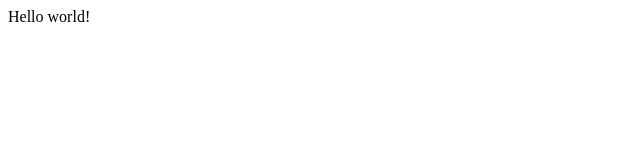
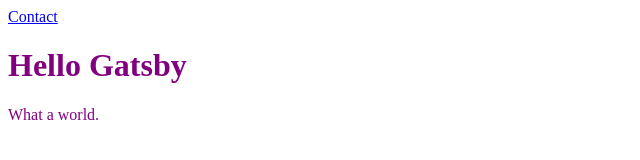
Before and after one commit to ayoayco/hello-world-gatsby, a Gatsby site: page / in a window 1280 px wide. Shown: the whole page, without its empty margins (0-640 px from the left). Built offline with nearby package versions, Linux system fonts and the light colour scheme; Gatsby itself is replaced by a stand-in of ours.

Commit message:
new pages

```diff
--- /dev/null
+++ b/src/components/header.js
@@ -0,0 +1,3 @@
+import React from "react"
+
+export default props => <h1>{props.headerText || 'Header Text Empty'}</h1>
--- /dev/null
+++ b/src/pages/contact.js
@@ -0,0 +1,11 @@
+import React from "react"
+import { Link } from "gatsby"
+import Header from "../components/header"
+
+export default () => (
+  <div style={{ color: `teal` }}>
+    <Link to="/">Home</Link>
+    <Header headerText="Contact" />
+    <p>Send us a message!</p>
+  </div>
+)
--- a/src/pages/index.js
+++ b/src/pages/index.js
@@ -1,3 +1,11 @@
-import React from "react"
+import React from 'react'
+import { Link } from 'gatsby'
+import Header from '../components/header'
 
-export default () => <div>Hello world!</div>
+export default () => (
+  <div style={{ color: `purple` }}>
+	<Link to="/contact/">Contact</Link>
+	<Header headerText="Hello Gatsby" />
+	<p>What a world.</p>
+  </div>
+)
```
Also changed, not shown: src/pages/about.js (added, +9 -0 lines), 1 other file.
